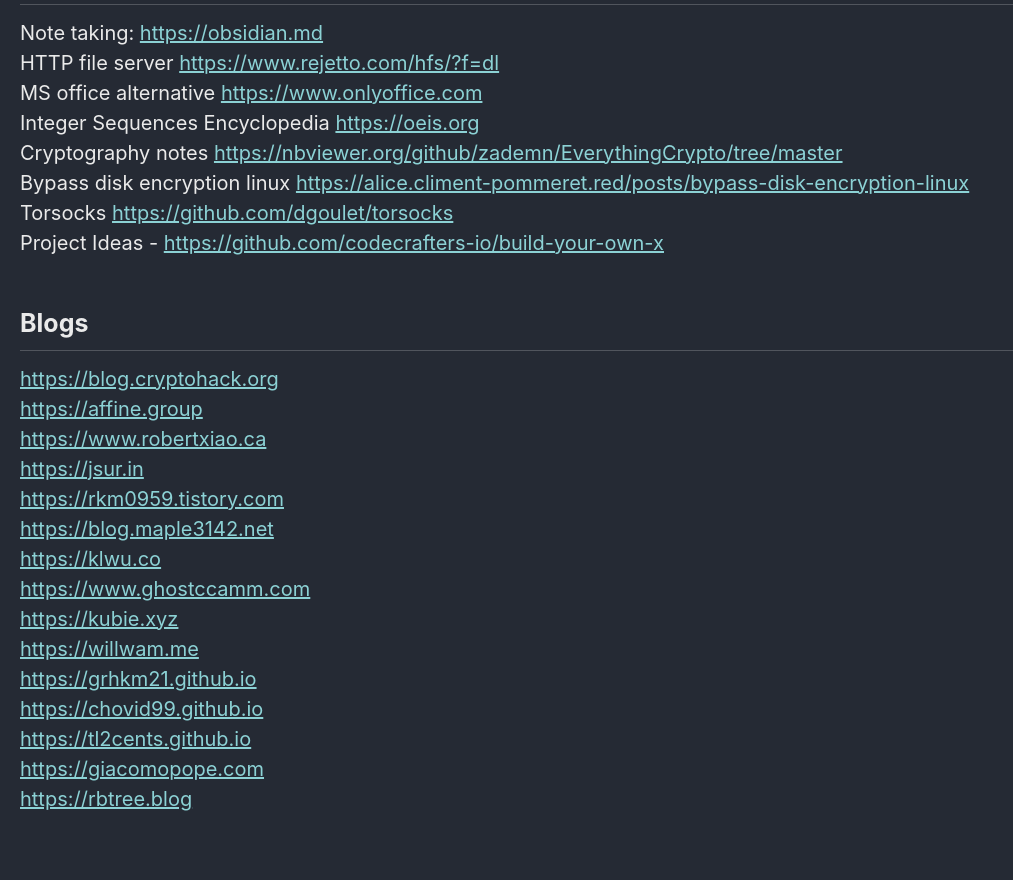
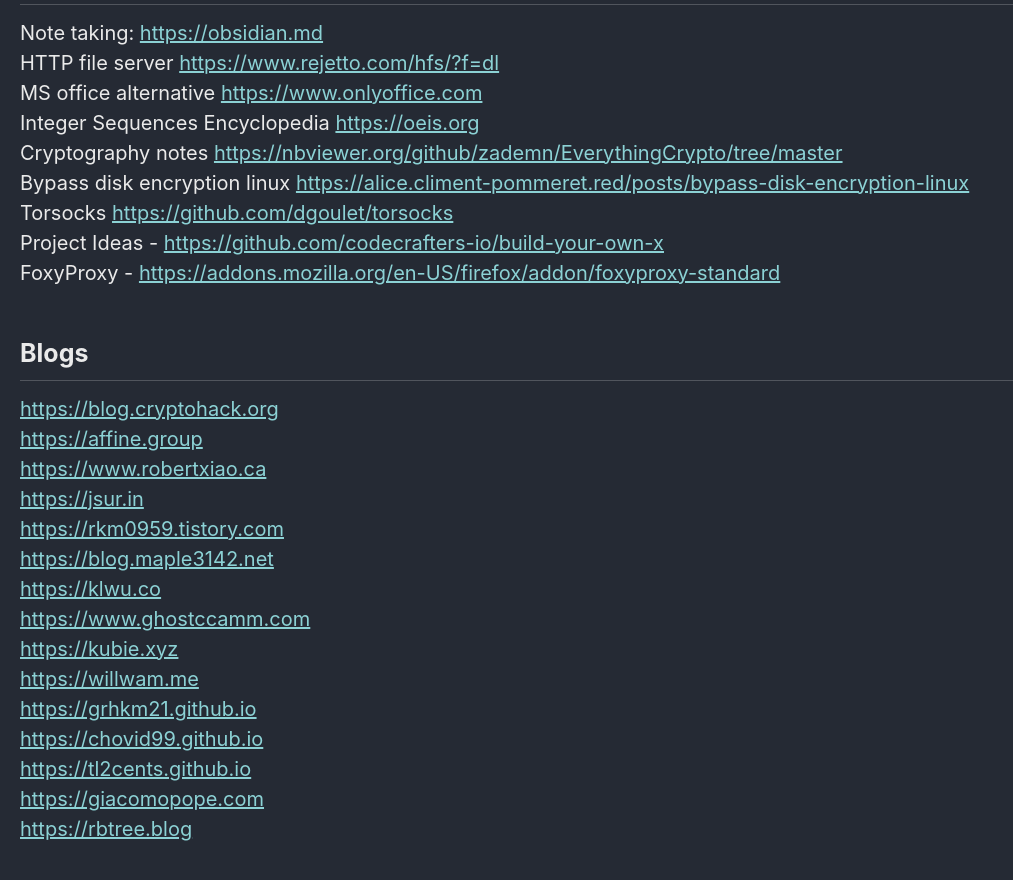
Before and after one commit to Connor-McCartney/Connor-McCartney.github.io, a Jekyll site: the page built from _pages/misc/resources.md, in a window 1280 px wide and 900 px high, scrolled down 1546 px. Shown: the top 880 px of the window, without its empty margins (0-1013 px from the left). Built offline with Jekyll 4.4.1, drawn with Linux system fonts in a browser that asks for light colours; cached includes are drawn as plain includes.

Commit message:
Update resources.md

```diff
--- a/_pages/misc/resources.md
+++ b/_pages/misc/resources.md
@@ -54,6 +54,7 @@ Cryptography notes <https://nbviewer.org/github/zademn/EverythingCrypto/tree/mas
 Bypass disk encryption linux <https://alice.climent-pommeret.red/posts/bypass-disk-encryption-linux> <br>
 Torsocks <https://github.com/dgoulet/torsocks> <br>
 Project Ideas - <https://github.com/codecrafters-io/build-your-own-x> <br>
+FoxyProxy - <https://addons.mozilla.org/en-US/firefox/addon/foxyproxy-standard>
 
 ## Blogs
 
```
